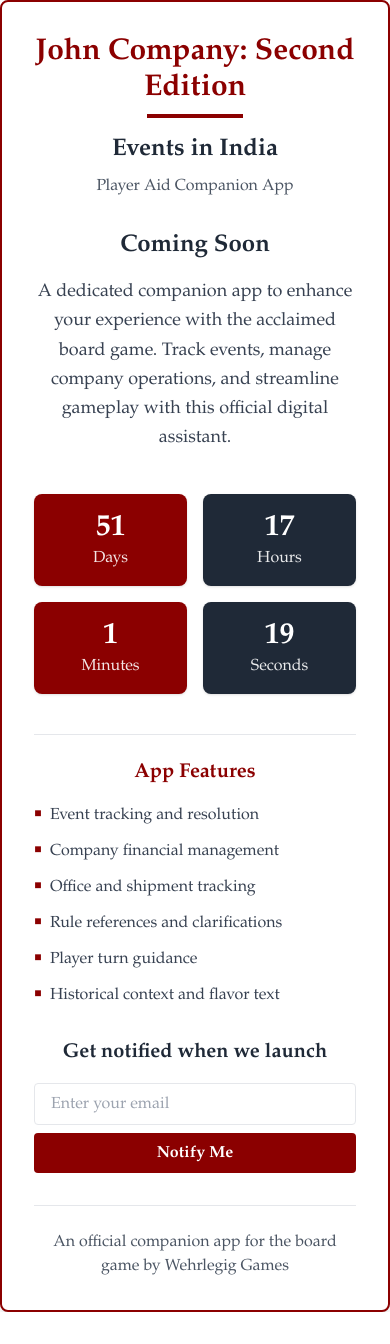
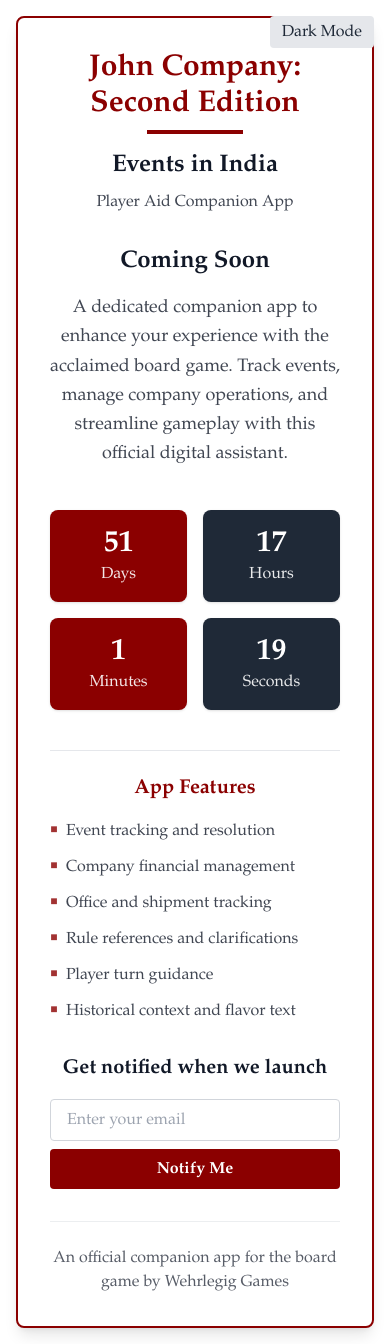
Before and after one commit to blakekwehrle/johncompany-app, a React (Vite) app in the folder client/: page / in a window 390 px wide. Before the commit the page ends 1312 px from the top, so only its background shows below. Built offline with nearby package versions, Linux system fonts and the light colour scheme.

Commit message:
adapted current code to use zustand

```diff
--- a/client/package.json
+++ b/client/package.json
@@ -17,6 +17,7 @@
   },
   "devDependencies": {
     "@eslint/js": "^9.33.0",
+    "@types/node": "^24.6.0",
     "@types/react": "^19.1.13",
     "@types/react-dom": "^19.1.9",
     "@vitejs/plugin-react": "^5.0.0",
--- a/client/src/ComingSoon.tsx
+++ b/client/src/components/ComingSoon.tsx
@@ -1,4 +1,5 @@
 import React, { useState, useEffect } from 'react';
+import { useAppStore } from '../store/useAppStore'; // adjust path as needed
 
 const ComingSoon: React.FC = () => {
   const [countdown, setCountdown] = useState({
@@ -8,8 +9,17 @@
     seconds: 0
   });
 
-  // Set your launch date here (YYYY, MM-1, DD)
-  const launchDate = new Date(2025, 10, 21); // December 15, 2025
+  const [emailInput, setEmailInput] = useState('');
+
+  // Zustand store
+  const {
+    launchDate,
+    subscribedUsers,
+    addSubscribedUser,
+    setEmail,
+    theme,
+    setTheme
+  } = useAppStore();
 
   useEffect(() => {
     const timer = setInterval(() => {
@@ -32,23 +42,54 @@
     return () => clearInterval(timer);
   }, [launchDate]);
 
+  const handleSubmit = (e: React.FormEvent) => {
+    e.preventDefault();
+    if (emailInput && !subscribedUsers.includes(emailInput)) {
+      addSubscribedUser(emailInput);
+      setEmail(emailInput);
+      setEmailInput('');
+      alert('Thank you for subscribing! We will notify you when the app launches.');
+    } else if (subscribedUsers.includes(emailInput)) {
+      alert('This email is already subscribed!');
+    }
+  };
+
+  const totalSubscribers = subscribedUsers.length;
+
   return (
-    <div className="min-h-screen bg-white flex flex-col items-center justify-center" style={{ fontFamily: 'Baskerville, "Baskerville Old Face", "Hoefler Text", Garamond, "Times New Roman", serif' }}>
-      <div className="bg-white border-2 border-deep-red rounded-lg shadow-lg p-8 max-w-2xl w-full text-center">
+    <div className={`min-h-screen flex flex-col items-center justify-center p-4 ${
+      theme === 'dark' ? 'bg-gray-900 text-white' : 'bg-white text-gray-900'
+    }`} style={{ fontFamily: 'Baskerville, "Baskerville Old Face", "Hoefler Text", Garamond, "Times New Roman", serif' }}>
+
+      {/* Theme Toggle */}
+      <div className="absolute top-4 right-4">
+        <button
+          onClick={() => setTheme(theme === 'light' ? 'dark' : 'light')}
+          className={`px-3 py-1 rounded ${
+            theme === 'dark' ? 'bg-gray-700 text-white' : 'bg-gray-200 text-gray-800'
+          }`}
+        >
+          {theme === 'light' ? 'Dark' : 'Light'} Mode
+        </button>
+      </div>
+
+      <div className={`border-2 border-deep-red rounded-lg shadow-lg p-8 max-w-2xl w-full text-center ${
+        theme === 'dark' ? 'bg-gray-800' : 'bg-white'
+      }`}>
         {/* Logo/Title */}
         <div className="mb-8">
           <div className="mb-4">
             <h1 className="text-3xl md:text-4xl font-bold text-deep-red mb-2">John Company: Second Edition</h1>
             <div className="h-1 bg-deep-red w-24 mx-auto"></div>
           </div>
-          <h2 className="text-2xl md:text-3xl font-semibold text-gray-800">Events in India</h2>
-          <p className="text-gray-600 mt-2">Player Aid Companion App</p>
+          <h2 className="text-2xl md:text-3xl font-semibold mb-2">Events in India</h2>
+          <p className="opacity-80">Player Aid Companion App</p>
         </div>
 
         {/* Coming Soon Message */}
         <div className="mb-10">
-          <h2 className="text-2xl font-semibold text-gray-800 mb-4">Coming Soon</h2>
-          <p className="text-gray-700 text-lg leading-relaxed">
+          <h2 className="text-2xl font-semibold mb-4">Coming Soon</h2>
+          <p className="opacity-80 text-lg leading-relaxed">
             A dedicated companion app to enhance your experience with the acclaimed board game.
             Track events, manage company operations, and streamline gameplay with this official digital assistant.
           </p>
@@ -58,26 +99,35 @@
         <div className="grid grid-cols-2 md:grid-cols-4 gap-4 mb-10">
           <div className="bg-deep-red text-white rounded-lg p-4 shadow">
             <div className="text-3xl font-bold">{countdown.days}</div>
-            <div className="text-white opacity-90">Days</div>
+            <div className="opacity-90">Days</div>
           </div>
           <div className="bg-gray-800 text-white rounded-lg p-4 shadow">
             <div className="text-3xl font-bold">{countdown.hours}</div>
-            <div className="text-white opacity-90">Hours</div>
+            <div className="opacity-90">Hours</div>
           </div>
           <div className="bg-deep-red text-white rounded-lg p-4 shadow">
             <div className="text-3xl font-bold">{countdown.minutes}</div>
-            <div className="text-white opacity-90">Minutes</div>
+            <div className="opacity-90">Minutes</div>
           </div>
           <div className="bg-gray-800 text-white rounded-lg p-4 shadow">
             <div className="text-3xl font-bold">{countdown.seconds}</div>
-            <div className="text-white opacity-90">Seconds</div>
+            <div className="opacity-90">Seconds</div>
           </div>
         </div>
+
+        {/* Subscriber Count */}
+        {totalSubscribers > 0 && (
+          <div className="mb-6">
+            <p className="text-deep-red font-semibold">
+              {totalSubscribers} {totalSubscribers === 1 ? 'person has' : 'people have'} already joined the waitlist!
+            </p>
+          </div>
+        )}
 
         {/* Features List */}
         <div className="mb-8 text-left border-t border-gray-200 pt-6">
           <h3 className="text-xl font-semibold text-deep-red mb-4 text-center">App Features</h3>
-          <ul className="grid grid-cols-1 md:grid-cols-2 gap-3 text-gray-700">
+          <ul className="grid grid-cols-1 md:grid-cols-2 gap-3 opacity-80">
             <li className="flex items-start">
               <span className="text-deep-red mr-2">▪</span>
               <span>Event tracking and resolution</span>
@@ -107,12 +157,17 @@
 
         {/* Notify Form */}
         <div className="mb-8">
-          <h3 className="text-xl font-semibold text-gray-800 mb-4">Get notified when we launch</h3>
-          <form className="flex flex-col sm:flex-row gap-2 justify-center">
+          <h3 className="text-xl font-semibold mb-4">Get notified when we launch</h3>
+          <form onSubmit={handleSubmit} className="flex flex-col sm:flex-row gap-2 justify-center">
             <input
               type="email"
+              value={emailInput}
+              onChange={(e) => setEmailInput(e.target.value)}
               placeholder="Enter your email"
-              className="px-4 py-2 rounded border focus:outline-none focus:ring-1 focus:ring-deep-red flex-grow max-w-md"
+              className={`px-4 py-2 rounded border focus:outline-none focus:ring-1 focus:ring-deep-red flex-grow max-w-md ${
+                theme === 'dark' ? 'bg-gray-700 border-gray-600' : 'bg-white border-gray-300'
+              }`}
+              required
             />
             <button
               type="submit"
@@ -124,7 +179,7 @@
         </div>
 
         {/* Footer */}
-        <div className="text-center text-gray-600 border-t border-gray-200 pt-6">
+        <div className="text-center opacity-70 border-t border-gray-200 pt-6">
           <p>An official companion app for the board game by Wehrlegig Games</p>
         </div>
       </div>
--- a/client/src/main.tsx
+++ b/client/src/main.tsx
@@ -2,7 +2,7 @@
 import { createRoot } from 'react-dom/client'
 import './index.css'
 import App from './App.tsx'
-import ComingSoon from './ComingSoon.tsx'
+import ComingSoon from './components/ComingSoon.tsx'
 
 createRoot(document.getElementById('root')!).render(
   <StrictMode>
--- /dev/null
+++ b/client/src/store/useAppStore.ts
@@ -0,0 +1,48 @@
+import { create } from 'zustand';
+import { persist } from 'zustand/middleware';
+
+interface AppState {
+  // User preferences
+  email: string;
+  notificationsEnabled: boolean;
+  theme: 'light' | 'dark';
+
+  // App data
+  subscribedUsers: string[];
+  launchDate: Date;
+
+  // Actions
+  setEmail: (email: string) => void;
+  toggleNotifications: () => void;
+  setTheme: (theme: 'light' | 'dark') => void;
+  addSubscribedUser: (email: string) => void;
+}
+
+export const useAppStore = create<AppState>()(
+  persist(
+    (set, get) => ({
+      // Initial state
+      email: '',
+      notificationsEnabled: true,
+      theme: 'light',
+      subscribedUsers: [],
+      launchDate: new Date(2025, 10, 21), // December 15, 2025
+
+      // Actions
+      setEmail: (email: string) => set({ email }),
+
+      toggleNotifications: () => set((state) => ({
+        notificationsEnabled: !state.notificationsEnabled
+      })),
+
+      setTheme: (theme: 'light' | 'dark') => set({ theme }),
+
+      addSubscribedUser: (email: string) => set((state) => ({
+        subscribedUsers: [...state.subscribedUsers, email]
+      })),
+    }),
+    {
+      name: 'john-company-app-storage', // name for the persisted storage
+    }
+  )
+);
--- /dev/null
+++ b/client/src/store/useStore.ts
@@ -0,0 +1,9 @@
+import { create } from 'zustand';
+
+interface AppState {
+  launchDate: Date;
+}
+
+export const useStore = create<AppState>(() => ({
+  launchDate: new Date(2025, 10, 21),
+}));
```
Also changed, not shown: 1 other file (tests, documents, lock files or other folders).
